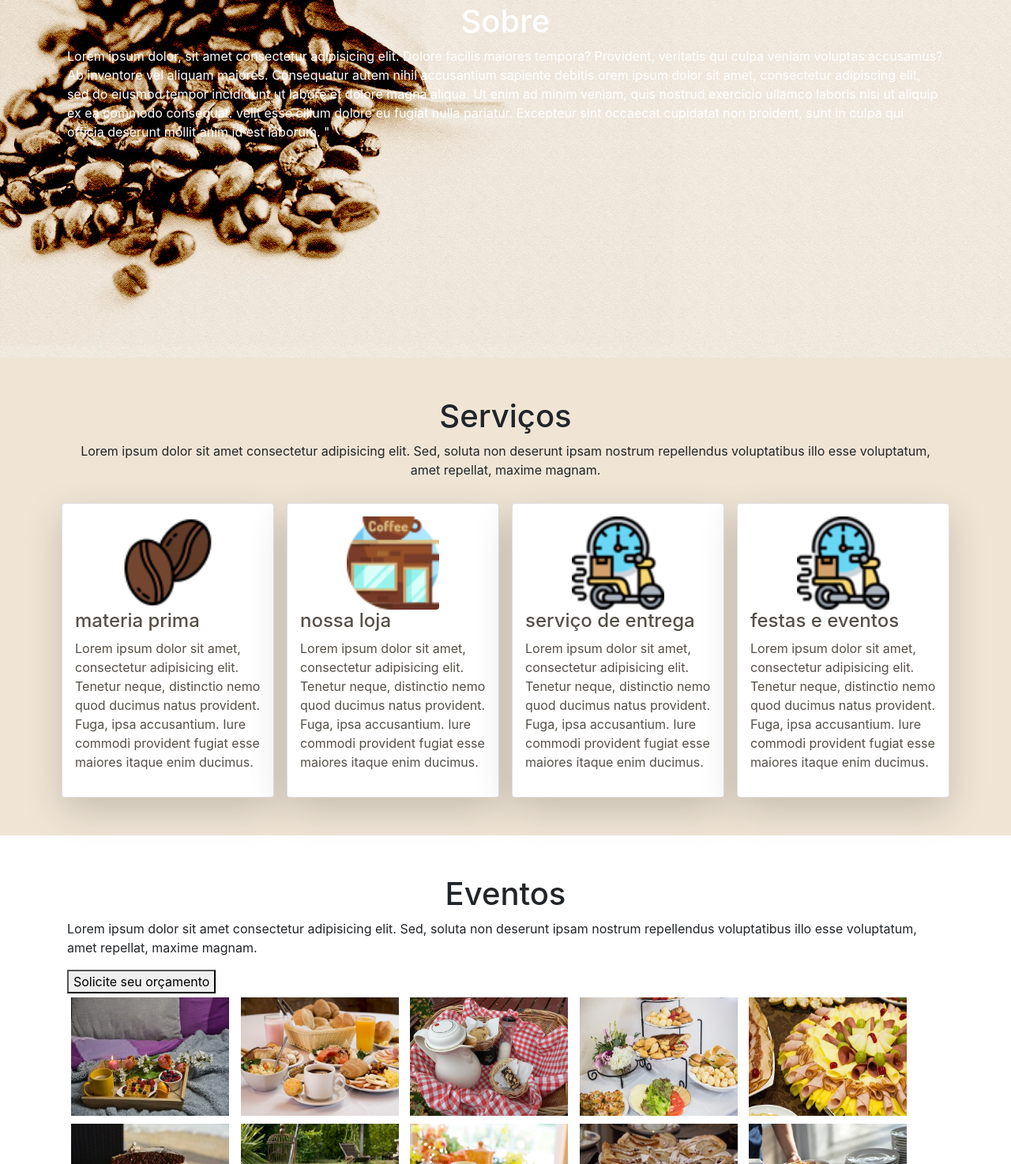
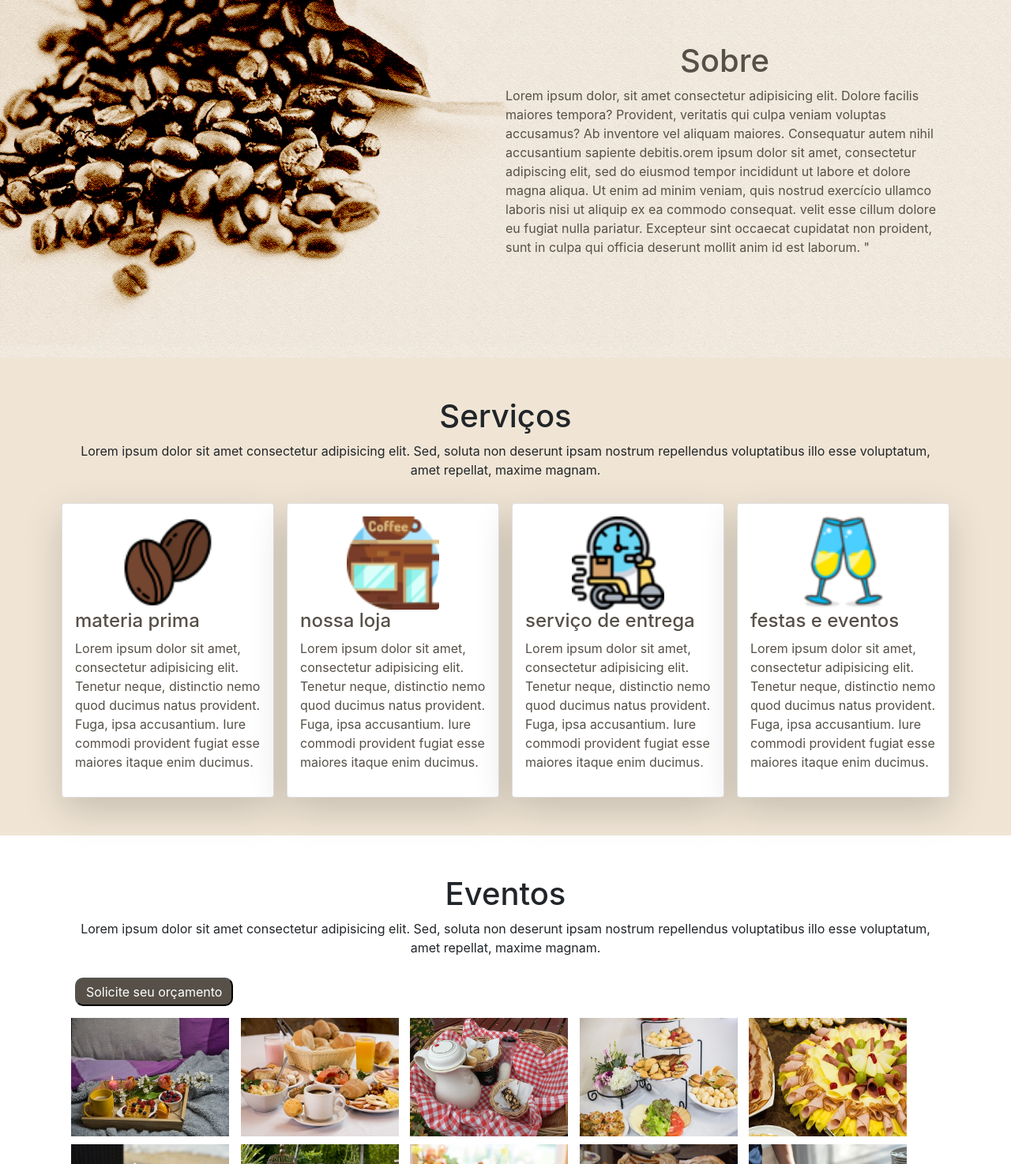
Before and after one commit to fabiamcunha/projeto-cafeteria, a plain HTML site: page index.html in a window 1280 px wide. Shown: the part 981-2455 px from the top of the page at 79% size. Drawn offline with nearby package versions, Linux system fonts and the light colour scheme; files whose address does not match are found by name; a web font is replaced by a local one.

Commit message:
novas atualizações layout

```diff
--- a/assets/css/style.css
+++ b/assets/css/style.css
@@ -23,6 +23,14 @@ body{
     background-position: 70% 50%;
     background-size: cover;
     color:#fff;
+}
+.left{
+    margin-top: 50px;
+    color:#565048 ;
+    float: right;
+    width: 50%;
+    height: 500px;
+
 }
 
 /* service */
@@ -50,16 +58,21 @@ body{
 .card p{
     transition-delay: 0.1s ease;
 }
-footer{
-    margin-top: 80px;
-}
 
+/* GALERIA */
 
 .coffee{
     margin: 5px;
     width: 200px;
     height: 150px;
 
+}
+button{
+    background-color: #565048;
+    color: #fff;
+    padding: 4px 12px;
+    margin: 10px;
+    border-radius: 10px;
 }
 
 /*-------- footer ------*/
@@ -115,3 +128,6 @@ text-decoration: none;
     margin-top: 50px;
     text-align: center;
 }
+footer{
+    margin-top: 80px;
+}
--- a/index.html
+++ b/index.html
@@ -21,7 +21,7 @@
     <title>Cafeteria</title>
 </head>
 <body>
-    <!-- div container delimitador  -->
+
 
     <!-- barra navegação -->
     <header id=" home ">
@@ -87,6 +87,7 @@
     <!-- Sobre -->
     <section id="about">
         <div class="container">
+            <div class="left">
                 <div class="title">
                     <h1>Sobre</h1>
                 </div>
@@ -94,6 +95,7 @@
                     <p>Lorem ipsum dolor, sit amet consectetur adipisicing elit. Dolore facilis maiores tempora? Provident, veritatis qui culpa veniam voluptas accusamus? Ab inventore vel aliquam maiores.
                         Consequatur autem nihil accusantium sapiente debitis.orem ipsum dolor sit amet, consectetur adipiscing elit, sed do eiusmod tempor incididunt ut labore et dolore magna aliqua.
                         Ut enim ad minim veniam, quis nostrud exercício ullamco laboris nisi ut aliquip ex ea commodo consequat. velit esse cillum dolore eu fugiat nulla pariatur. Excepteur sint occaecat cupidatat non proident, sunt in culpa qui officia deserunt mollit anim id est laborum. "</p>
+                </div>
             </div>
         </div>
     </section><!-- fim Sobre -->
@@ -136,14 +138,13 @@
                         </p>
                     </div>
                     <div class="card col-sm col-md shadow-lg p-3 mb-5 mx-2">
-                    <img class="img-fluid rounded w-50 mx-auto"src="assets/imagen/delivery.png" alt="moto de entrega">
+                        <img class="img-fluid rounded w-50 mx-auto"src="assets/imagen/festaeventos.png" alt="moto de entrega">
                         <h4 class="h4">festas e eventos</h4>
                         <p>Lorem ipsum dolor sit amet, consectetur adipisicing elit.
                             Tenetur neque, distinctio nemo quod ducimus natus provident.
                             Fuga, ipsa accusantium. Iure commodi provident fugiat esse maiores itaque enim ducimus.
                         </p>
-                </div
-
+                    </div>
              </div>
      </div>
     </section><!-- fim serviços -->
@@ -151,11 +152,12 @@
         <div class="container">
             <div class="title">
                 <h1>Eventos </h1>
-        </div>
                 <p>
                     Lorem ipsum dolor sit amet consectetur adipisicing elit. Sed,
                     soluta non deserunt ipsam nostrum repellendus voluptatibus illo esse voluptatum, amet repellat, maxime magnam.
                 </p>
+            </div>
+
             <button>Solicite seu orçamento</button>
             <div id="gallery">
                 <a href="assets/imagen/coffee1.jpg"  data-lightbox="roadtrip"><img class=" coffee img-fluid " src="assets/imagen/coffee1.jpg" alt=""> </a>
```
Also changed, not shown: assets/imagen/festaeventos.png (added). Lines whose indentation alone changed are shown as unchanged.
